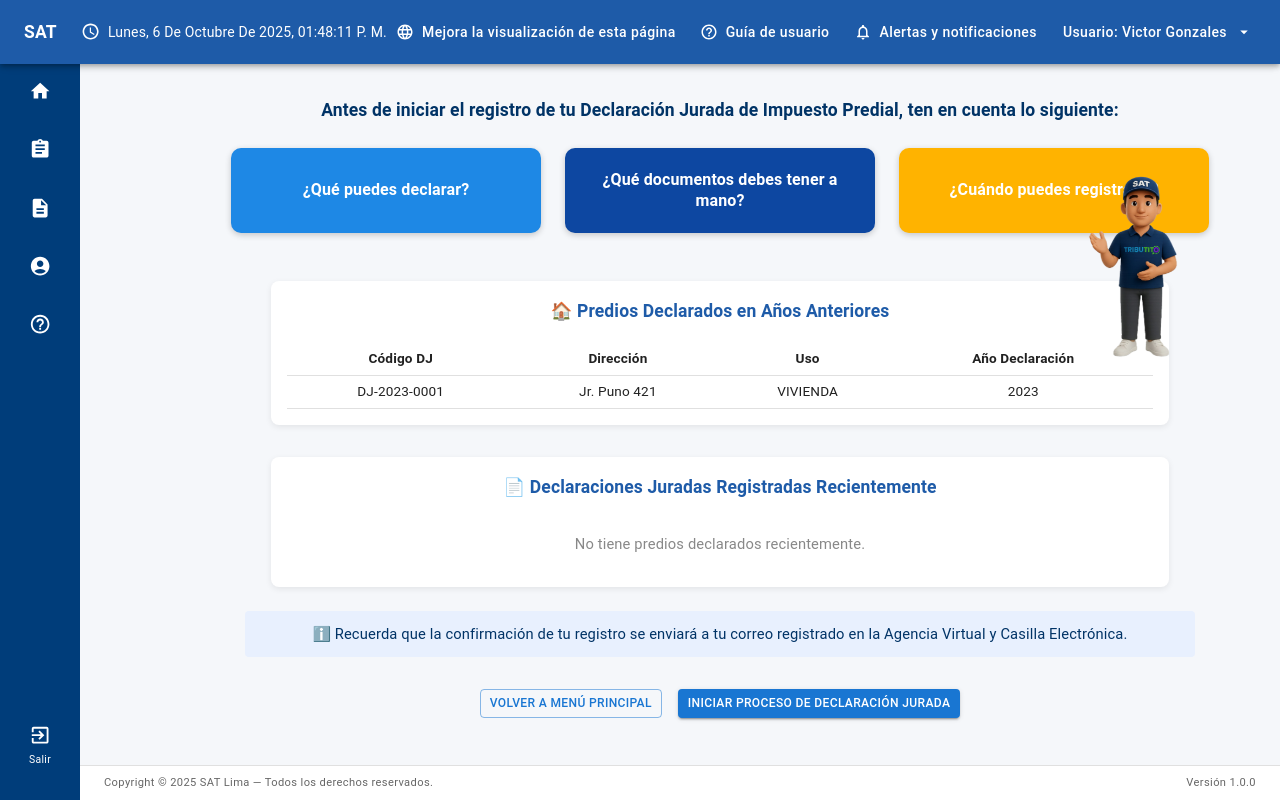
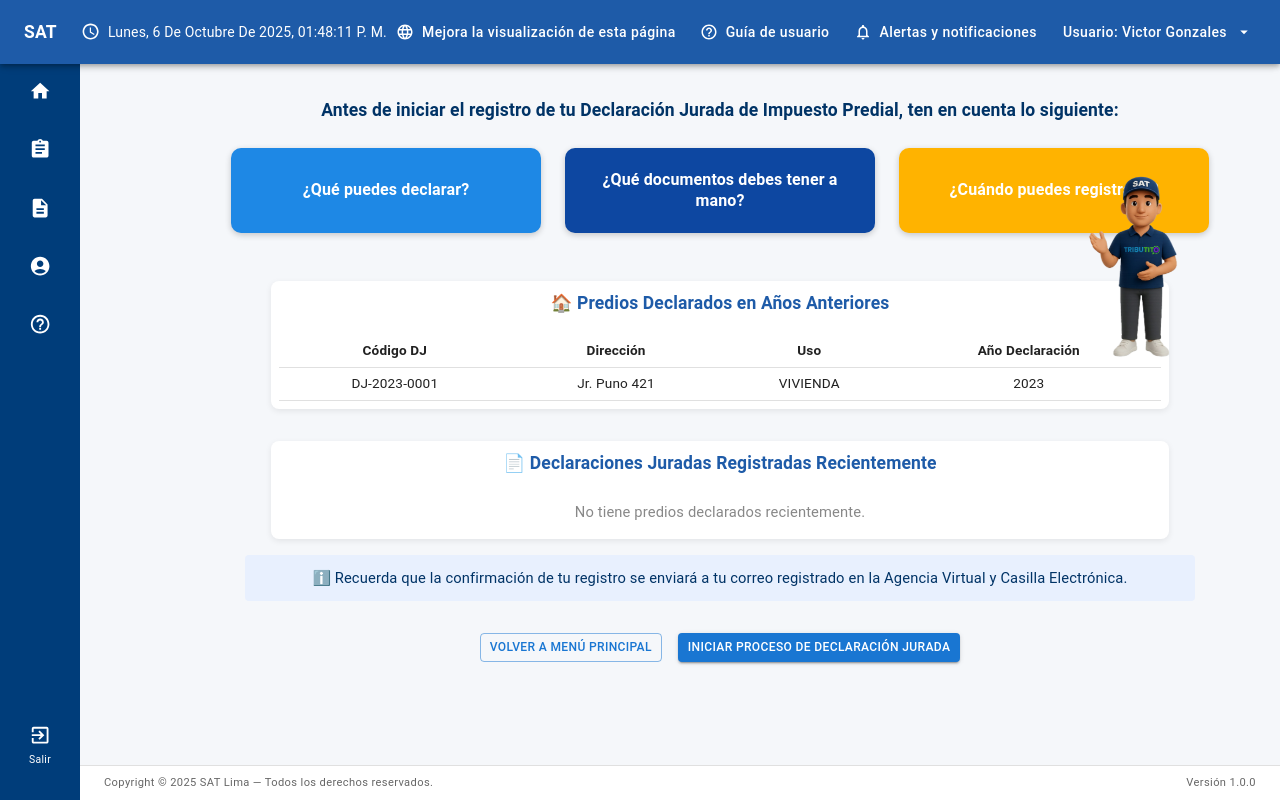
Before and after one commit to jchongs80/prototipoDJ, a React (Create React App) app: page /inscripcion-predial in a window 1280 px wide. Built offline with nearby package versions, Linux system fonts and the light colour scheme.

Commit message:
Actualizando

```diff
--- a/src/components/InscripcionDJ.tsx
+++ b/src/components/InscripcionDJ.tsx
@@ -357,7 +357,7 @@ const InscripcionPredial: React.FC<{ onLogout?: () => void }> = ({ onLogout }) =
             sx={{
               width: "85%",
               bgcolor: "white",
-              p: 2,
+              p: 1,
               borderRadius: 2,
               boxShadow: "0 2px 6px rgba(0,0,0,0.08)",
               mx: "auto",
@@ -420,8 +420,8 @@ const InscripcionPredial: React.FC<{ onLogout?: () => void }> = ({ onLogout }) =
               width: "85%",
               bgcolor: "white",
               mt: 4,
-              mb: 3,
-              p: 2,
+              mb: 2,
+              p: 1,
               borderRadius: 2,
               boxShadow: "0 2px 6px rgba(0,0,0,0.08)",
               mx: "auto",
@@ -432,7 +432,7 @@ const InscripcionPredial: React.FC<{ onLogout?: () => void }> = ({ onLogout }) =
             </Typography>
 
             {prediosRecientes.length === 0 ? (
-              <Typography sx={{ color: "#888", py: 2 }}>No tiene predios declarados recientemente.</Typography>
+              <Typography sx={{ color: "#888", py: 1 }}>No tiene predios declarados recientemente.</Typography>
             ) : (
               <Table>
                 <TableHead>
```
